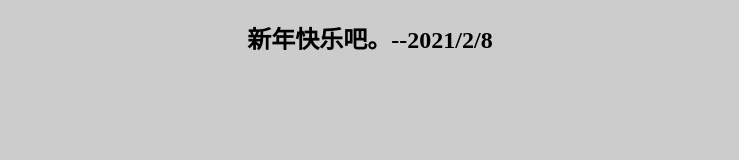
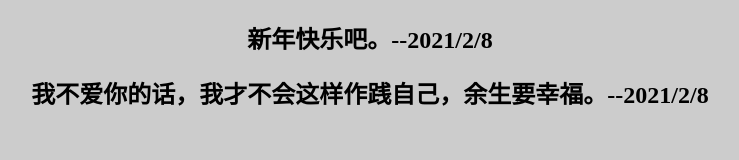
Before and after one commit to change0509/0509, a plain HTML site: page index.html in a window 1280 px wide. Shown: the whole page, without its empty margins (270-1009 px from the left). Drawn offline with Linux system fonts and the light colour scheme.

Commit message:
Update index.html

```diff
--- a/index.html
+++ b/index.html
@@ -202,6 +202,9 @@
         <span>
             <H2>新年快乐吧。--2021/2/8</H2>
         </span>
+        <span>
+            <H2>我不爱你的话，我才不会这样作践自己，余生要幸福。--2021/2/8</H2>
+        </span>
     </div>
 </body>
 
```
